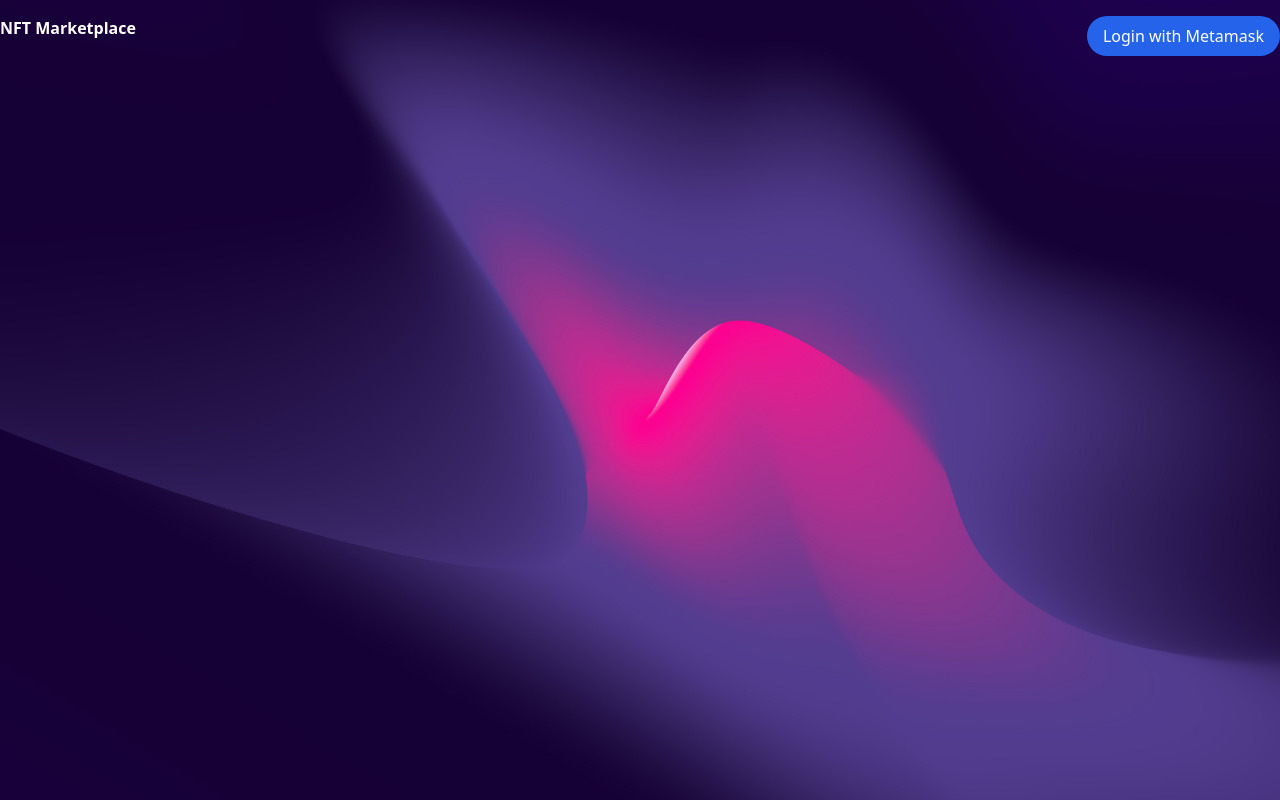
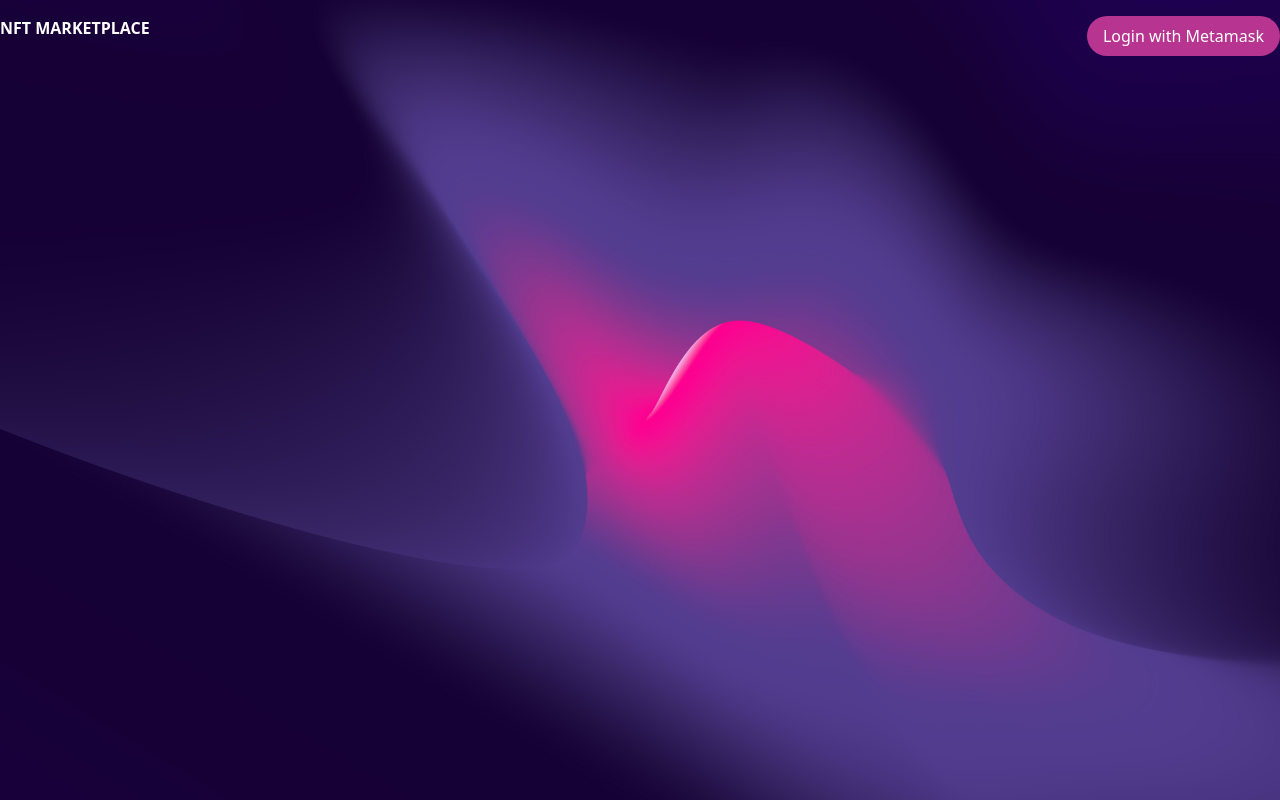
Before and after one commit to eskaine/nft_marketplace, a React (Create React App) app in the folder client/: page / in a window 1280 px wide. Built offline with nearby package versions, Linux system fonts and the light colour scheme.

Commit message:
setup metamask connection

```diff
--- a/client/src/App.js
+++ b/client/src/App.js
@@ -1,16 +1,20 @@
+import { EthersProvider } from './utils/EthersProvider';
 import Navbar from './components/Navbar';
 import Main from './components/Main';
 import Footer from './components/Footer';
 
 import './index.css';
+import './styles/base.css';
 
 const App = () => {
   return (
-    <div className="App">
-      <Navbar />
-      <Main />
-      <Footer />
-    </div>
+    <EthersProvider>
+      <div className="App">
+        <Navbar />
+        <Main />
+        <Footer />
+      </div>
+    </EthersProvider>
   );
 }
 
--- a/client/src/components/Navbar.jsx
+++ b/client/src/components/Navbar.jsx
@@ -1,16 +1,18 @@
-import React, { Component } from 'react'
+import React, { useContext } from 'react';
+import Button from './shared/Button';
+import { EthersContext } from '../utils/EthersProvider';
 
-class Navbar extends Component {
-  render() {
+function Navbar () {
+  const { setAccount, userAccount } = useContext(EthersContext);
+
     return (
       <div>
         <div className='container mx-auto flex justify-between'>
-              <span className='font-bold text-white'>NFT Marketplace</span>
-              <button className='rounded-full px-4 py-2 bg-blue-600 text-white'>Login with Metamask</button>
+            <span className='font-bold text-white'>NFT MARKETPLACE</span>
+            {!userAccount && <Button bgColor='primary-color' name='Login with Metamask' onClick={setAccount} />}
           </div>
       </div>
-    )
-  }
+    );
 }
 
 export default Navbar;
--- /dev/null
+++ b/client/src/components/shared/Button.jsx
@@ -0,0 +1,11 @@
+import React from 'react';
+
+function Button(props) {
+    return (
+        <button className={`rounded-full px-4 py-2 text-white ${props.bgColor}`} onClick={props.onClick}>
+            {props.name}
+        </button>
+    )
+};
+
+export default Button;
--- /dev/null
+++ b/client/src/utils/EthersProvider.jsx
@@ -0,0 +1,28 @@
+import React, { useState } from 'react';
+import { ethers } from 'ethers';
+
+const EthersContext = React.createContext();
+
+const EthersProvider = ({children}) => {
+  const [state, setState] = useState();
+
+  async function setAccount() {
+    if(typeof window.ethereum !== 'undefined') {
+      const userAccount = await window.ethereum.request({ method: 'eth_requestAccounts' });
+      const provider = new ethers.providers.Web3Provider(window.ethereum);
+      setState({
+        userAccount, provider
+      });
+    } else {
+      //alert install metamask
+    }
+  }
+
+  return (
+    <EthersContext.Provider value={{setAccount, ...state}}>
+      {children}
+    </EthersContext.Provider>
+  );
+}
+
+export { EthersProvider, EthersContext };
```
